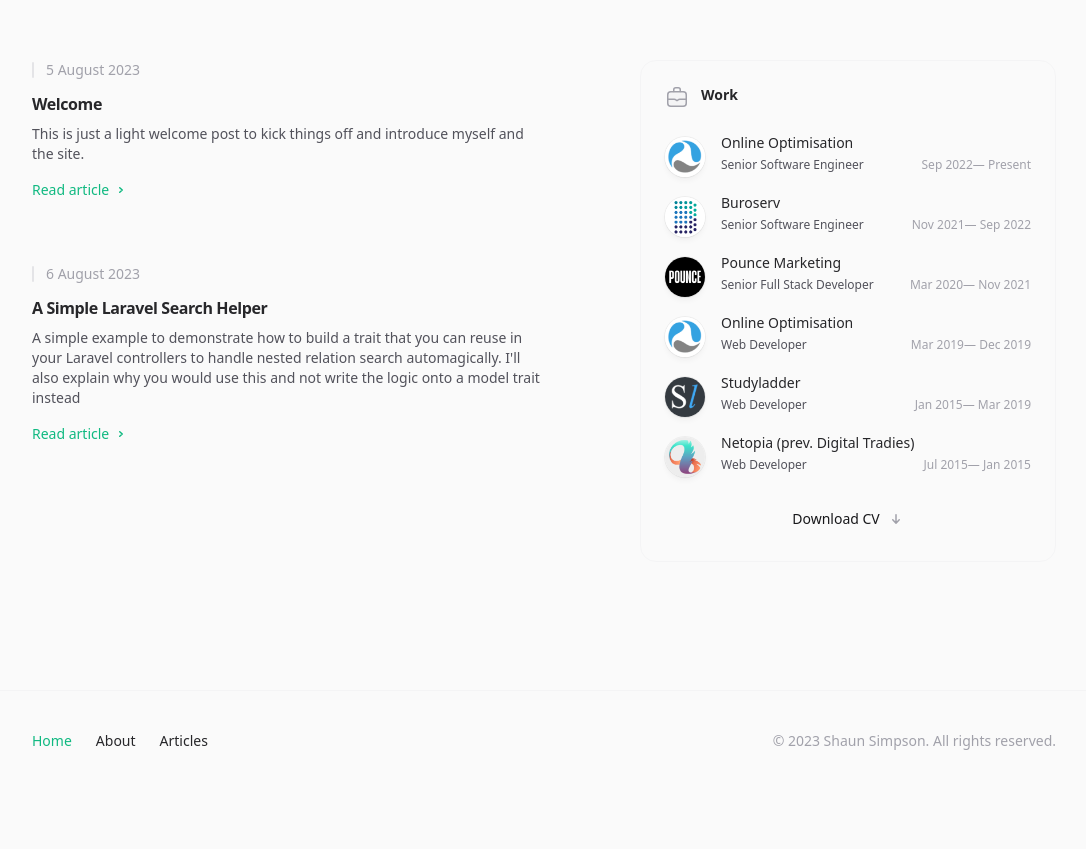
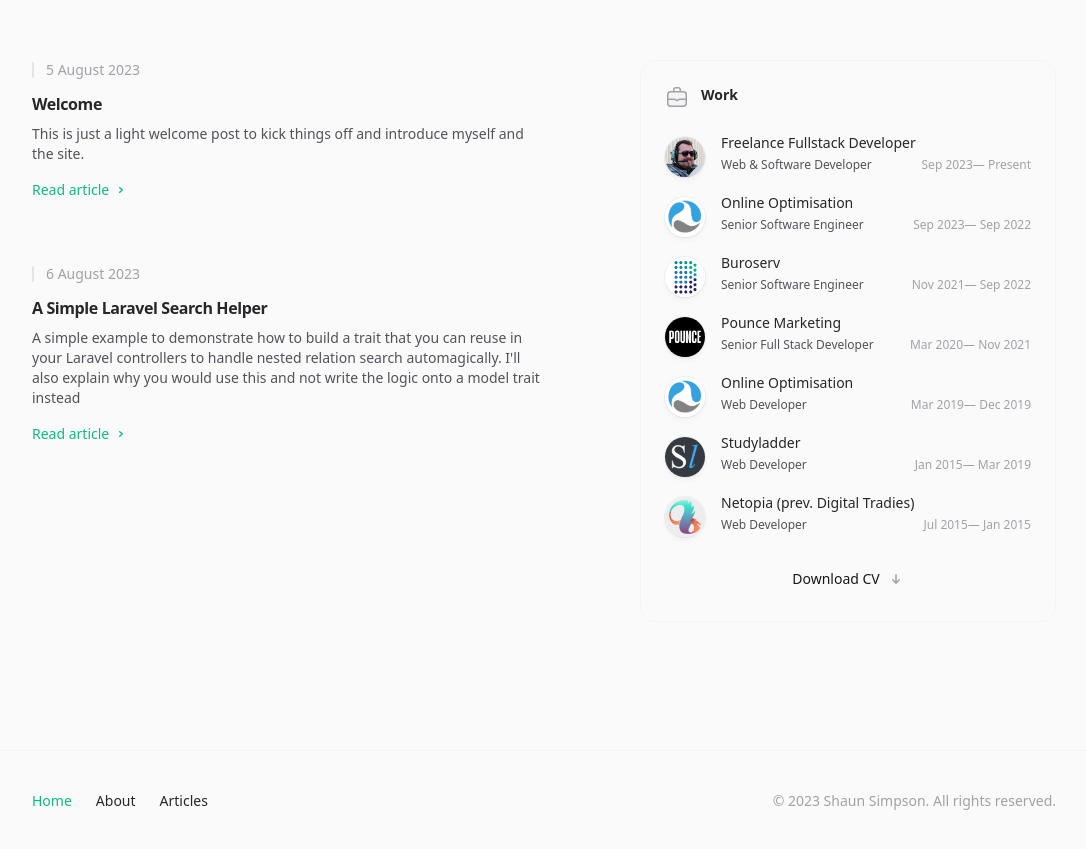
Before and after one commit to shaungsimpson/shaungsimpson-vue, a Vue app: page / in a window 1280 px wide. Shown: the part 840-1689 px from the top of the page, without its empty margins (96-1182 px from the left). Before the commit the page ends 1655 px from the top, so only its background shows below. Built offline with nearby package versions, Linux system fonts and the light colour scheme.

Commit message:
Update work section and resume

```diff
--- a/src/components/SocialLinks.vue
+++ b/src/components/SocialLinks.vue
@@ -23,7 +23,7 @@ import GithubLogo from '@/components/svg/social/GithubLogo.vue'
     <a
       class="p-1 -m-1 group"
       aria-label="Find me on LinkedIn"
-      href="https://www.linkedin.com/in/shaun-simpson-66983759/github"
+      href="https://www.linkedin.com/in/shaun-simpson-66983759"
     >
       <LinkedInLogo />
     </a>
--- a/src/components/WorkSection.vue
+++ b/src/components/WorkSection.vue
@@ -1,4 +1,5 @@
 <script setup>
+import meLogo from '/src/assets/img/shaun-pilot.jpeg?format=webp&width=50'
 import ooLogo from '/src/assets/img/logos/oo-logo.png?format=webp'
 import buroservLogo from '/src/assets/img/logos/buroserv-logo.png?format=webp'
 import netopiaLogo from '/src/assets/img/logos/netopia-logo.png?format=webp'
@@ -11,6 +12,7 @@ const jobs = workData.jobs
 
 function jobLogo( job ) {
     const logos = {
+        me: meLogo,
         oo: ooLogo,
         buroserv: buroservLogo,
         netopia: netopiaLogo,
--- a/src/data/work.json
+++ b/src/data/work.json
@@ -1,16 +1,29 @@
 {
     "jobs": [
+        {
+            "code": "me",
+            "company": "Freelance Fullstack Developer",
+            "position": "Web & Software Developer",
+            "from": {
+                "date": "2023-09",
+                "text": "Sep 2023"
+            },
+            "to": {
+                "date": "2023",
+                "text": "Present"
+            }
+        },
         {
             "code": "oo",
             "company": "Online Optimisation",
             "position": "Senior Software Engineer",
             "from": {
                 "date": "2022-09",
-                "text": "Sep 2022"
+                "text": "Sep 2023"
             },
             "to": {
-                "date": "2023",
-                "text": "Present"
+                "date": "2023-09",
+                "text": "Sep 2022"
             }
         },
         {
```
Also changed, not shown: 1 other file (tests, documents, lock files or other folders).
